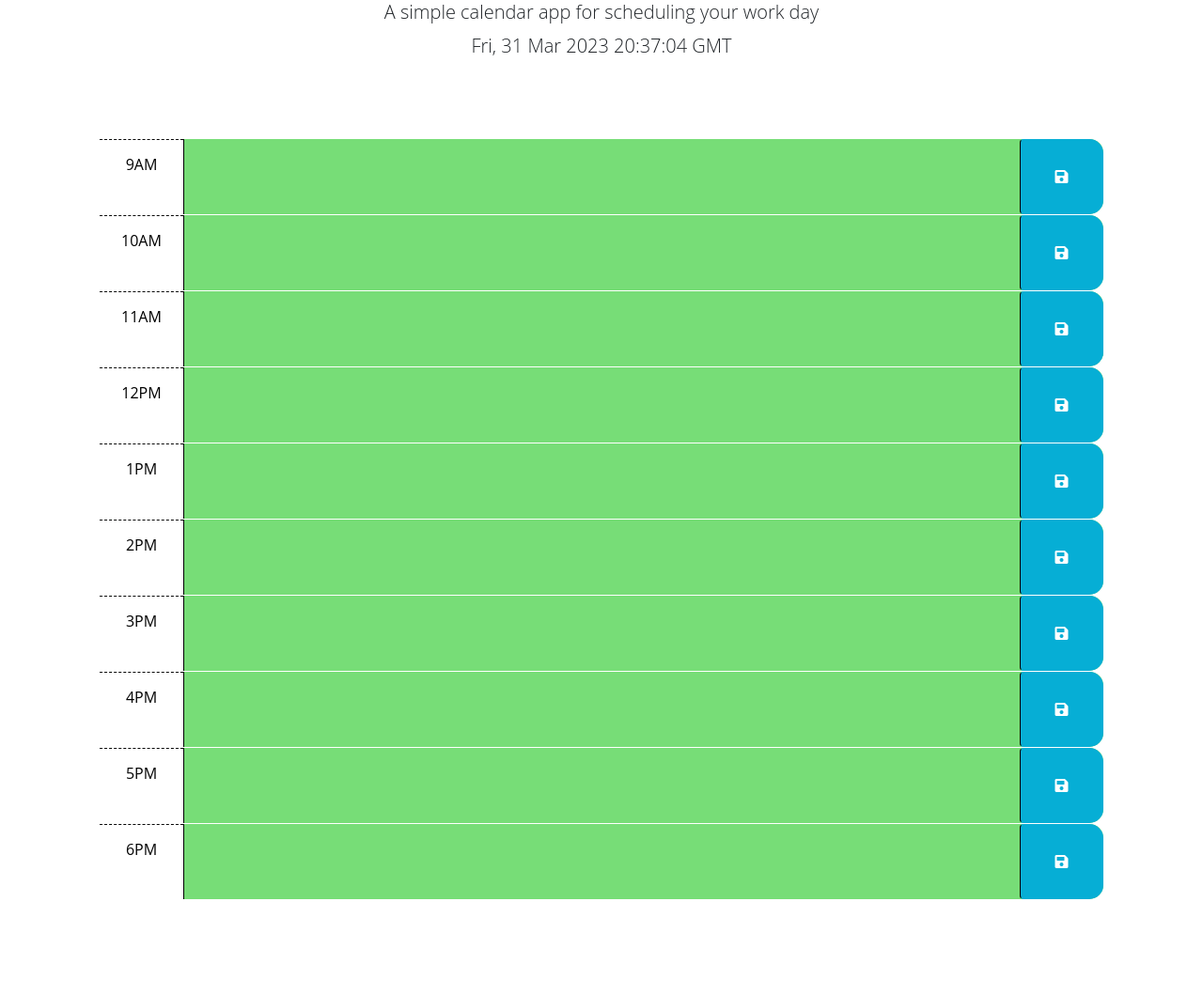
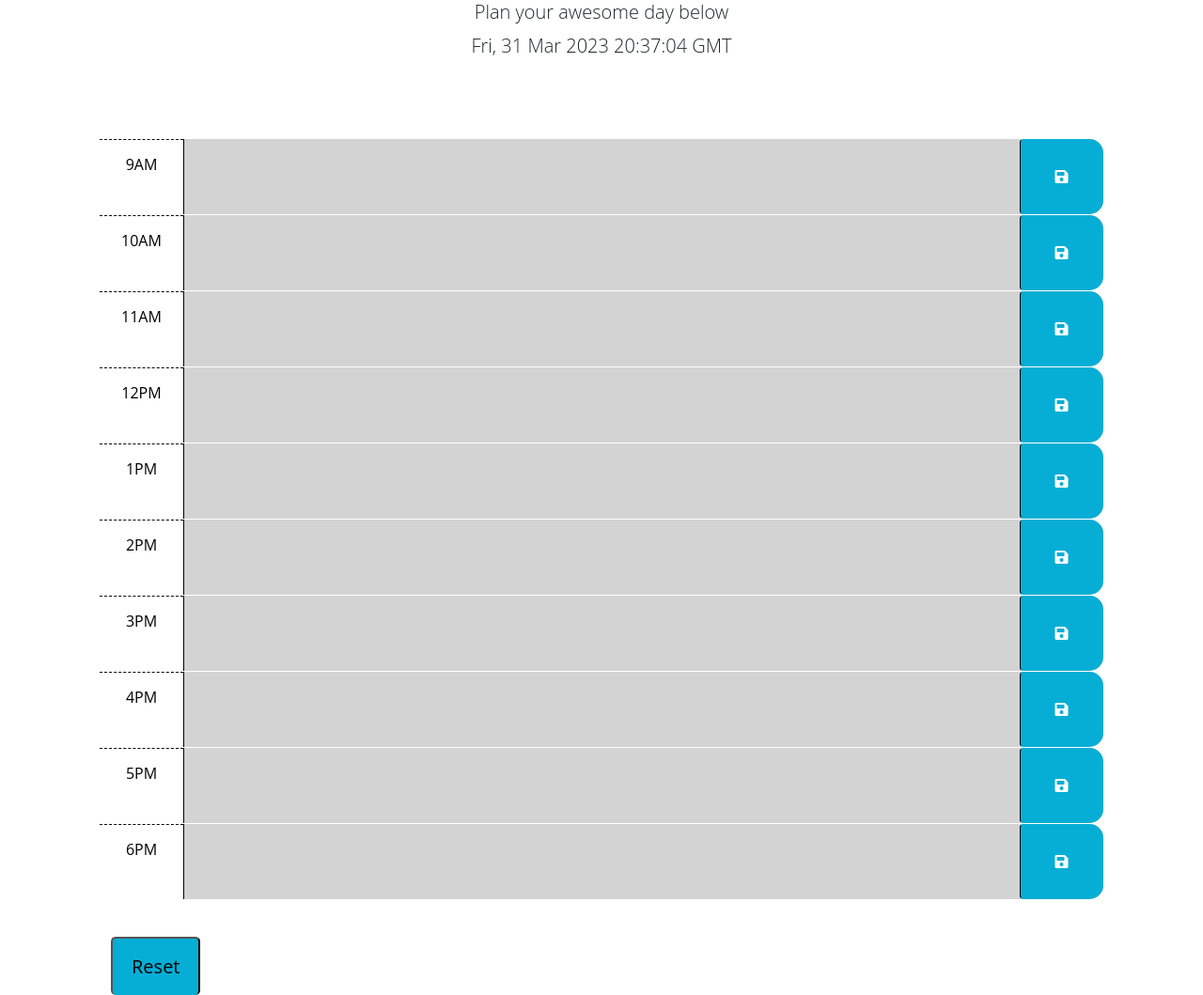
Before and after one commit to lbuck909/WeekdayScheduler, a plain HTML site: page index.html in a window 1280 px wide. Shown: the part 130-1189 px from the top of the page at 94% size. Before the commit the page ends 1087 px from the top, so only its background shows below. Drawn offline with nearby package versions, Linux system fonts and the light colour scheme.

Commit message:
updated buttons

```diff
--- a/index.html
+++ b/index.html
@@ -27,7 +27,7 @@
   <body>
     <header class="p-5 mb-4">
       <h1 class="display-3">Week Day Scheduler</h1>
-      <p class="lead">A simple calendar app for scheduling your work day</p>
+      <p class="lead">Plan your awesome day below</p>
       <p id="currentDay" class="lead"></p>
     </header>
     <div class="container-lg px-5">
@@ -100,6 +100,9 @@
           <i class="fas fa-save" aria-hidden="true"></i>
         </button>
       </div>
+
+      <br>
+      <button id="clearInput" type="button" class=" btn2">Reset</button>
     </div>
 
     <script src="https://cdnjs.cloudflare.com/ajax/libs/jquery/3.2.1/jquery.min.js"></script>
--- a/script.js
+++ b/script.js
@@ -21,6 +21,7 @@ var schedule6pm = $("#6PM");
 var userInput;
 var currentTime = dayjs().hour();
 var hourLong = new Date()
+var textarea
 
 //setInterval function, date, and hour formula
 
@@ -53,7 +54,7 @@ function colorChange(){
 //used split to categorize order list of strings
 
       $(".time-block").each(function () {
-      var hourBlock = parseInt($(this).attr("id").split(" ")[1]);
+        var hourBlock = parseInt($(this).attr("id"));
     if (hourBlock < currentTime) {
       $(this).addClass("past");
      } else if (hourBlock === currentTime) {
@@ -72,16 +73,16 @@ setInterval(colorChange, 1000);
 
 
 
-    // save user input on page
-   // $(".saveBtn").on("click", function(){
-     // userInput = $(this).child(".textarea");
-     // console.log(hourLong);
-     // localStorage.setItem(hourLong, JSON.stringify(userInput));
+     //save user input on page
+    //$(".saveBtn").on("click", function(){
+    //userInput = $(this).child(".textarea");
+     //console.log(hourLong);
+     //localStorage.setItem(hourLong, JSON.stringify(userInput));
 
     //})
 
     //reset day for user
-    //$("#presentDay").on("click", function(){
-      //localStorage.clear();
-      //initPage()
-   // })
+    $("#presentDay").on("click", function(){
+      localStorage.clear();
+      initPage()
+   })
--- a/style.css
+++ b/style.css
@@ -63,3 +63,18 @@ textarea {
   font-size: 20px;
   transition: all 0.3s ease-in-out;
 }
+.btn2{
+  margin-top: 20px;
+  padding: 20px;
+  align-items: left;
+  background-color: #06aed5;
+  text-align: center;
+  border-radius: 5px;
+  border-bottom: 10px;
+
+}
+
+.btn2{
+  font-size: 20px;
+  transition: all 0.3s ease-in-out;
+}
```
